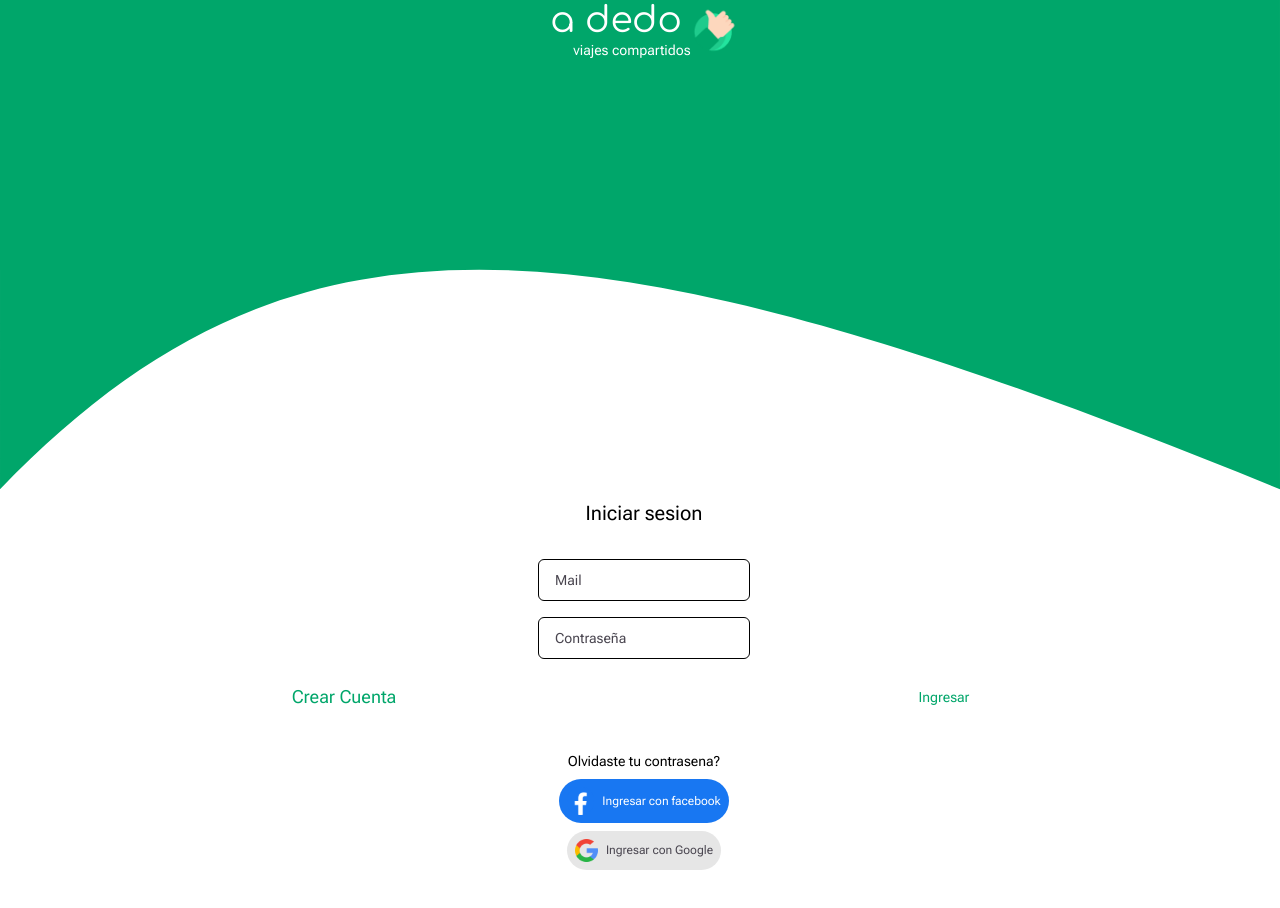
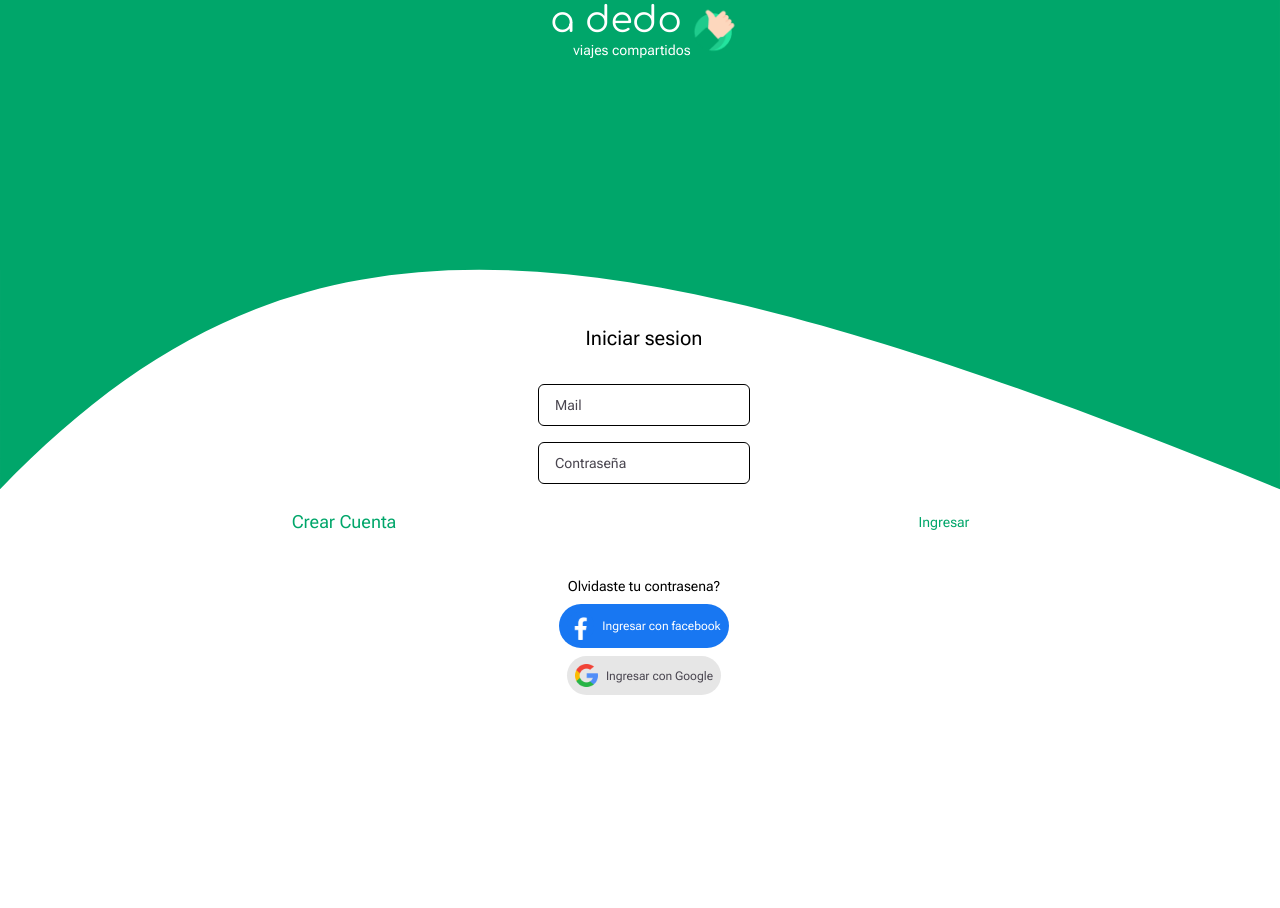
Before and after one commit to Diegogagan2587/A-Dedo, a React (Vite) app in the folder frontend/: page /login in a window 1280 px wide. Shown: the top 908 px of the page. After the commit the page ends 860 px from the top, so only its background shows below. Built offline with nearby package versions, Linux system fonts and the light colour scheme; a web font is replaced by a local one.

Commit message:
fix/Navbar: update position to match /root component and /login component

```diff
--- a/frontend/src/components/Navbar.jsx
+++ b/frontend/src/components/Navbar.jsx
@@ -6,8 +6,8 @@ const Navbar = () => {
     <nav
       className="relative"
     >
-      <img src={bgNavCurve} alt="background" className="z-0  relative w-full" />
-      <div className="flex items-center justify-center z-10 absolute top-0 w-full">
+      <img src={bgNavCurve} alt="background" className="z-0  absolute w-full" />
+      <div className="flex items-center justify-center z-10 relative top-0 w-full">
         <div className="flex flex-col items-center">
           <h1 className="font-title text-white text-4xl">a dedo</h1>
           <p className="text-white text-sm text-center ml-8">
--- a/frontend/src/pages/Login.jsx
+++ b/frontend/src/pages/Login.jsx
@@ -10,7 +10,7 @@ const handleClick = (e) => {
 
 const Login = () => {
   return (
-    <section className="flex flex-col w-screen h-screen m-0 items-center gap-4 pl-[48px] pr-[40px] pt-0">
+    <section className="flex flex-col w-screen h-screen m-0 items-center gap-4 pl-[48px] pr-[40px] pt-[20vw]">
       <h1 className="my-2 text-xl text-black">Iniciar sesion</h1>
       <form className="flex flex-col w-full items-center justify-around">
         <Input type="text" placeholder="Mail" />
```
